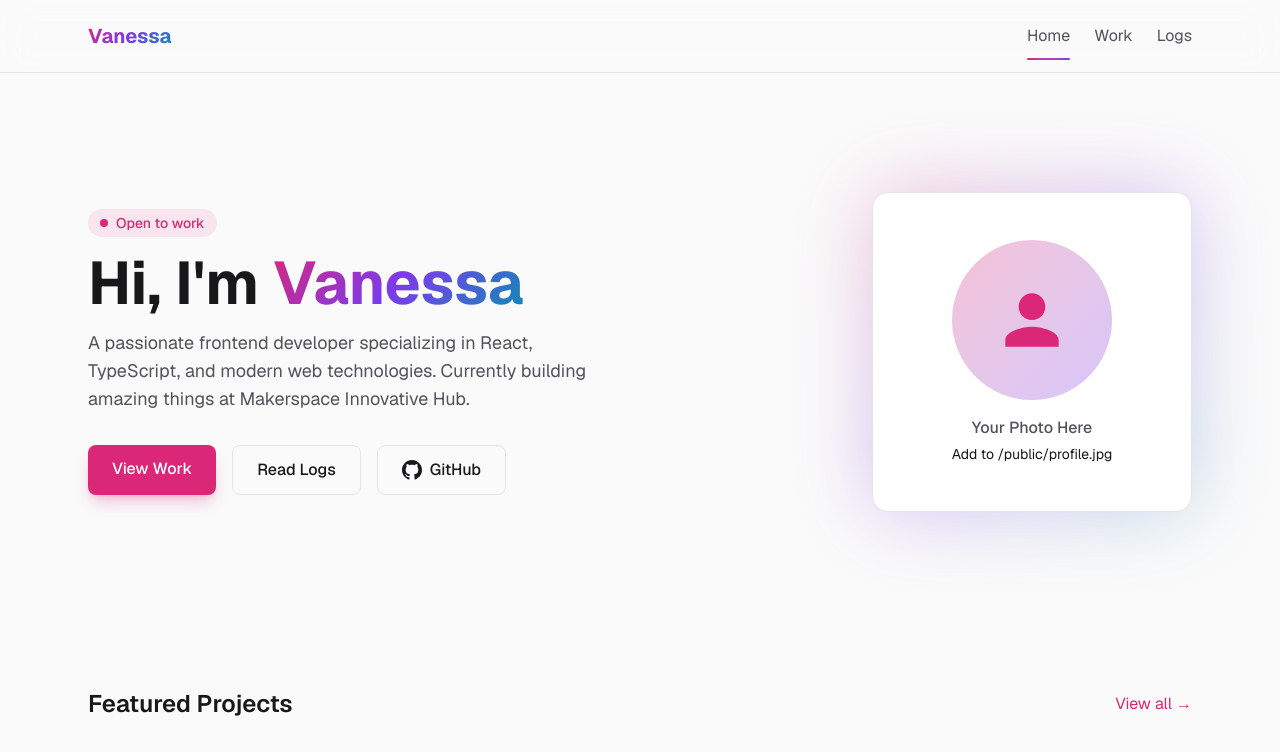
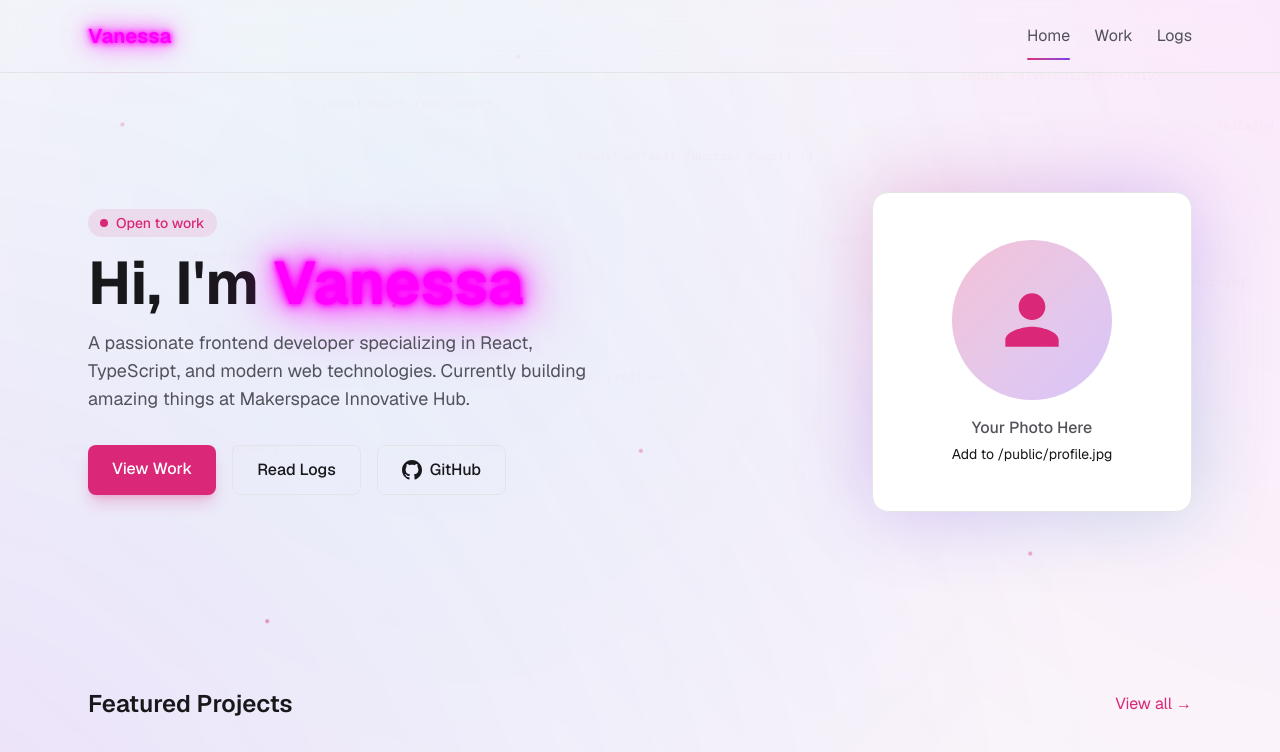
Before and after one commit to jimenezvanessa/vanessaportfolio, a Next.js app: page / in a window 1280 px wide. Shown: the top 752 px of the page. Built offline with nearby package versions, Linux system fonts and the light colour scheme.

Commit message:
Add animated tech background and neon glowing text

```diff
--- a/src/app/globals.css
+++ b/src/app/globals.css
@@ -9,6 +9,7 @@
   --accent: #f472b6;
   --accent-secondary: #a78bfa;
   --accent-tertiary: #22d3ee;
+  --neon-pink: #ff00ff;
 
   --text-primary: #fafafa;
   --text-secondary: #a1a1aa;
@@ -117,3 +118,152 @@ html {
   border-radius: inherit;
   z-index: -1;
 }
+
+.tech-background {
+  position: fixed;
+  top: 0;
+  left: 0;
+  width: 100%;
+  height: 100%;
+  overflow: hidden;
+  z-index: -1;
+  pointer-events: none;
+}
+
+.tech-background::before {
+  content: '';
+  position: absolute;
+  top: -50%;
+  left: -50%;
+  width: 200%;
+  height: 200%;
+  background:
+    radial-gradient(circle at 20% 80%, rgba(120, 0, 255, 0.1) 0%, transparent 50%),
+    radial-gradient(circle at 80% 20%, rgba(255, 0, 255, 0.08) 0%, transparent 50%),
+    radial-gradient(circle at 40% 40%, rgba(0, 255, 255, 0.05) 0%, transparent 40%);
+  animation: backgroundPulse 20s ease-in-out infinite;
+}
+
+.tech-grid {
+  position: absolute;
+  top: 0;
+  left: 0;
+  width: 100%;
+  height: 100%;
+  background-image:
+    linear-gradient(rgba(255, 255, 255, 0.02) 1px, transparent 1px),
+    linear-gradient(90deg, rgba(255, 255, 255, 0.02) 1px, transparent 1px);
+  background-size: 50px 50px;
+  animation: gridMove 20s linear infinite;
+}
+
+.tech-particles {
+  position: absolute;
+  width: 100%;
+  height: 100%;
+}
+
+.particle {
+  position: absolute;
+  width: 4px;
+  height: 4px;
+  background: var(--accent);
+  border-radius: 50%;
+  opacity: 0.3;
+  animation: floatParticle 15s infinite;
+}
+
+.particle:nth-child(1) { left: 10%; top: 20%; animation-delay: 0s; }
+.particle:nth-child(2) { left: 20%; top: 80%; animation-delay: 2s; }
+.particle:nth-child(3) { left: 30%; top: 40%; animation-delay: 4s; }
+.particle:nth-child(4) { left: 50%; top: 60%; animation-delay: 1s; }
+.particle:nth-child(5) { left: 70%; top: 30%; animation-delay: 3s; }
+.particle:nth-child(6) { left: 80%; top: 70%; animation-delay: 5s; }
+.particle:nth-child(7) { left: 90%; top: 50%; animation-delay: 2.5s; }
+.particle:nth-child(8) { left: 40%; top: 10%; animation-delay: 1.5s; }
+
+.code-rain {
+  position: absolute;
+  top: 0;
+  left: 0;
+  width: 100%;
+  height: 100%;
+  overflow: hidden;
+  opacity: 0.05;
+}
+
+.code-line {
+  position: absolute;
+  font-family: var(--font-mono);
+  font-size: 12px;
+  color: var(--accent);
+  animation: codeFall 12s linear infinite;
+  white-space: nowrap;
+}
+
+.code-line:nth-child(1) { left: 5%; animation-delay: 0s; }
+.code-line:nth-child(2) { left: 15%; animation-delay: 2s; }
+.code-line:nth-child(3) { left: 25%; animation-delay: 4s; }
+.code-line:nth-child(4) { left: 35%; animation-delay: 1s; }
+.code-line:nth-child(5) { left: 45%; animation-delay: 3s; }
+.code-line:nth-child(6) { left: 55%; animation-delay: 5s; }
+.code-line:nth-child(7) { left: 65%; animation-delay: 2.5s; }
+.code-line:nth-child(8) { left: 75%; animation-delay: 4.5s; }
+.code-line:nth-child(9) { left: 85%; animation-delay: 1.5s; }
+.code-line:nth-child(10) { left: 95%; animation-delay: 3.5s; }
+
+@keyframes backgroundPulse {
+  0%, 100% { transform: translate(0, 0) rotate(0deg); }
+  25% { transform: translate(2%, 2%) rotate(1deg); }
+  50% { transform: translate(-1%, 1%) rotate(-1deg); }
+  75% { transform: translate(1%, -1%) rotate(0.5deg); }
+}
+
+@keyframes gridMove {
+  0% { transform: translate(0, 0); }
+  100% { transform: translate(50px, 50px); }
+}
+
+@keyframes floatParticle {
+  0%, 100% { transform: translateY(0) translateX(0); opacity: 0.3; }
+  25% { transform: translateY(-20px) translateX(10px); opacity: 0.5; }
+  50% { transform: translateY(-40px) translateX(-10px); opacity: 0.2; }
+  75% { transform: translateY(-20px) translateX(20px); opacity: 0.4; }
+}
+
+@keyframes codeFall {
+  0% { transform: translateY(-100%); opacity: 0; }
+  10% { opacity: 0.5; }
+  90% { opacity: 0.5; }
+  100% { transform: translateY(100vh); opacity: 0; }
+}
+
+.neon-text {
+  color: var(--neon-pink);
+  text-shadow:
+    0 0 5px var(--neon-pink),
+    0 0 10px var(--neon-pink),
+    0 0 20px var(--neon-pink),
+    0 0 40px var(--neon-pink),
+    0 0 80px var(--neon-pink);
+  animation: neonPulse 2s ease-in-out infinite;
+}
+
+@keyframes neonPulse {
+  0%, 100% {
+    text-shadow:
+      0 0 5px var(--neon-pink),
+      0 0 10px var(--neon-pink),
+      0 0 20px var(--neon-pink),
+      0 0 40px var(--neon-pink),
+      0 0 80px var(--neon-pink);
+  }
+  50% {
+    text-shadow:
+      0 0 2px var(--neon-pink),
+      0 0 5px var(--neon-pink),
+      0 0 10px var(--neon-pink),
+      0 0 20px var(--neon-pink),
+      0 0 40px var(--neon-pink);
+  }
+}
--- a/src/app/page.tsx
+++ b/src/app/page.tsx
@@ -1,6 +1,7 @@
 import Link from 'next/link';
 import { getProjects, getLogMetas } from '@/lib/data';
 import { Project, LogMeta } from '@/types';
+import TechBackground from '@/components/TechBackground';
 
 export default function Home() {
   const projects = getProjects();
@@ -8,12 +9,15 @@ export default function Home() {
   const logs = getLogMetas();
 
   return (
+    <>
+      <TechBackground />
       <div className="max-w-6xl mx-auto px-6">
         <HeroSection />
         <FeaturedProjects projects={featuredProjects} />
         <TimelineSection logs={logs} />
         <SkillsSection />
       </div>
+    </>
   );
 }
 
@@ -27,7 +31,7 @@ function HeroSection() {
             Open to work
           </div>
           <h1 className="text-4xl md:text-5xl lg:text-6xl font-bold mb-4 animate-fade-in">
-            Hi, I&apos;m <span className="gradient-text">Vanessa</span>
+            Hi, I&apos;m <span className="neon-text">Vanessa</span>
           </h1>
           <p className="text-lg text-foreground-muted mb-8 animate-fade-in" style={{ animationDelay: '0.1s' }}>
             A passionate frontend developer specializing in React, TypeScript, and modern web technologies.
--- a/src/components/Navigation.tsx
+++ b/src/components/Navigation.tsx
@@ -16,7 +16,7 @@ export default function Navigation() {
   return (
     <nav className="fixed top-0 left-0 right-0 z-50 bg-bg-primary/80 backdrop-blur-lg border-b border-border">
       <div className="max-w-6xl mx-auto px-6 py-4 flex items-center justify-between">
-        <Link href="/" className="text-xl font-bold gradient-text">
+        <Link href="/" className="text-xl font-bold neon-text">
           Vanessa
         </Link>
 
--- /dev/null
+++ b/src/components/TechBackground.tsx
@@ -0,0 +1,36 @@
+export default function TechBackground() {
+  const codeLines = [
+    'const react = require("react");',
+    'function useState() { return state; }',
+    'import React from "next";',
+    'const handler = async (req) => {}',
+    'export default function Page() {}',
+    'useEffect(() => {}, []);',
+    'const [data, setData] = useState();',
+    'return <div>{children}</div>;',
+    'npm install next react',
+    'tailwind.config.js',
+  ];
+
+  return (
+    <div className="tech-background">
+      <div className="tech-grid" />
+      <div className="tech-particles">
+        {[...Array(8)].map((_, i) => (
+          <div key={i} className="particle" />
+        ))}
+      </div>
+      <div className="code-rain">
+        {codeLines.map((line, i) => (
+          <div
+            key={i}
+            className="code-line"
+            style={{ animationDuration: `${10 + Math.random() * 5}s` }}
+          >
+            {line}
+          </div>
+        ))}
+      </div>
+    </div>
+  );
+}
```
Lines whose indentation alone changed are shown as unchanged.
